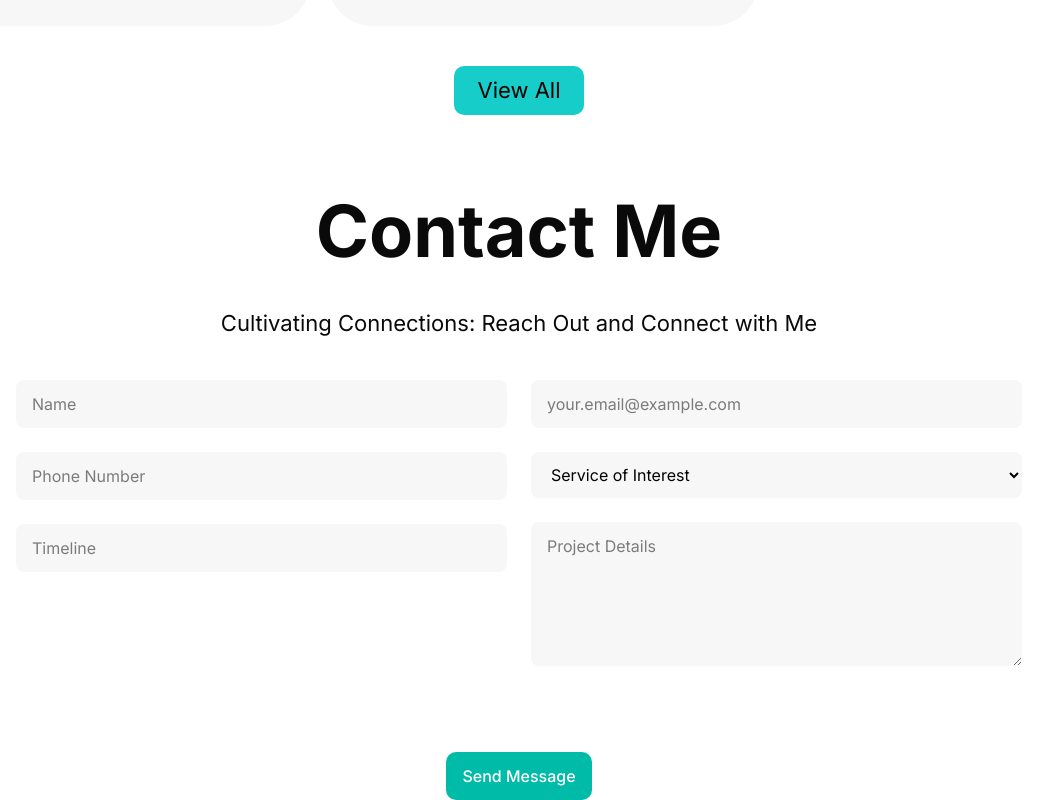
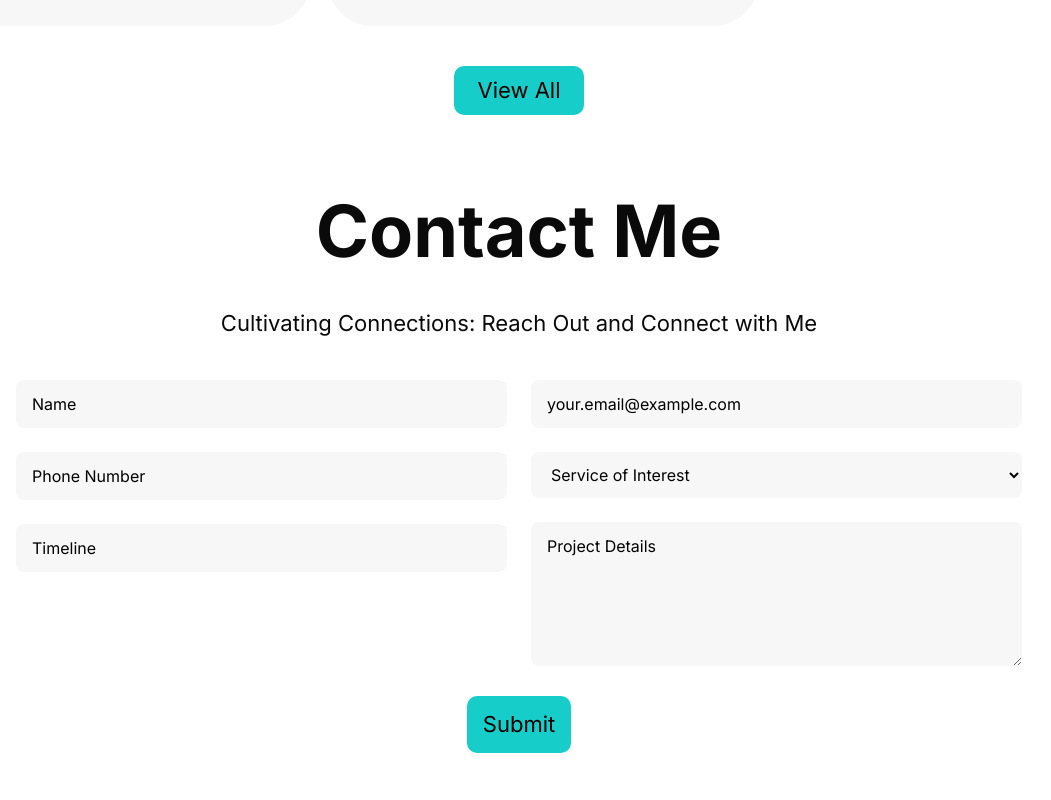
Before and after one commit to Roshen-Perera/ceylon-developers-portfolio, a Next.js app: page /portfolio in a window 1280 px wide. Shown: the part 4348-5148 px from the top of the page, without its empty margins (121-1172 px from the left). After the commit the page ends 5101 px from the top, so only its background shows below. Built offline with nearby package versions, Linux system fonts and the light colour scheme.

Commit message:
Refactor ContactPortfolio component for improved input styling and layout consistency

```diff
--- a/components/contactPortfolio.tsx
+++ b/components/contactPortfolio.tsx
@@ -7,14 +7,14 @@ const ContactPortfolio = () => {
       <p className="text-[22px] mt-10">
         Cultivating Connections: Reach Out and Connect with Me
       </p>
-      <div className="grid grid-cols-2 gap-6 mt-10 mb-20">
+      <div className="grid grid-cols-2 gap-6 mt-10">
         <div className="flex flex-col gap-6">
           <div>
             <input
               type="text"
               id="name"
               name="name"
-              className="w-[491px] px-4 py-3 bg-[#F7F7F7] text-black rounded-[8px]"
+              className="w-[491px] px-4 py-3 bg-[#F7F7F7] text-black rounded-[8px] placeholder-black"
               placeholder="Name"
             />
           </div>
@@ -23,7 +23,7 @@ const ContactPortfolio = () => {
               type="number"
               id="number"
               name="number"
-              className="w-[491px] px-4 py-3 bg-[#F7F7F7] text-black rounded-[8px]"
+              className="w-[491px] px-4 py-3 bg-[#F7F7F7] text-black rounded-[8px] placeholder-black"
               placeholder="Phone Number"
             />
           </div>
@@ -32,7 +32,7 @@ const ContactPortfolio = () => {
               type="timeline"
               id="timeline"
               name="timeline"
-              className="w-[491px] px-4 py-3 bg-[#F7F7F7] text-black rounded-[8px]"
+              className="w-[491px] px-4 py-3 bg-[#F7F7F7] text-black rounded-[8px] placeholder-black"
               placeholder="Timeline"
             />
           </div>
@@ -43,12 +43,12 @@ const ContactPortfolio = () => {
               type="email"
               id="email"
               name="email"
-              className="w-[491px] px-4 py-3 bg-[#F7F7F7] text-black rounded-[8px]"
+              className="w-[491px] px-4 py-3 bg-[#F7F7F7] text-black rounded-[8px] placeholder-black"
               placeholder="your.email@example.com"
             />
           </div>
           <div>
-            <select className="w-[491px] px-4 py-3 bg-[#F7F7F7] text-black rounded-[8px]">
+            <select className="w-[491px] px-4 py-3 bg-[#F7F7F7] text-black rounded-[8px] placeholder-black">
               <option>Service of Interest</option>
               <option>Web Development</option>
               <option>Mobile App</option>
@@ -60,18 +60,18 @@ const ContactPortfolio = () => {
               id="message"
               name="message"
               rows={5}
-              className="w-[491px] px-4 py-3 bg-[#F7F7F7] text-black rounded-[8px]"
+              className="w-[491px] px-4 py-3 bg-[#F7F7F7] text-black rounded-[8px] placeholder-black"
               placeholder="Project Details"
             ></textarea>
           </div>
         </div>
       </div>
-      <div>
+      <div className="mt-6">
         <button
           type="button"
-          className="w-full py-3 px-4 rounded-lg font-medium text-white bg-teal-500 hover:bg-teal-600 focus:outline-none focus:ring-2 focus:ring-teal-500 focus:ring-offset-2 transition-colors"
+          className="w-full py-3 px-4 rounded-lg text-black text-[22px] bg-[#17CDCA] hover:bg-[#15baba] transition-colors"
         >
-          Send Message
+          Submit
         </button>
       </div>
     </div>
```
